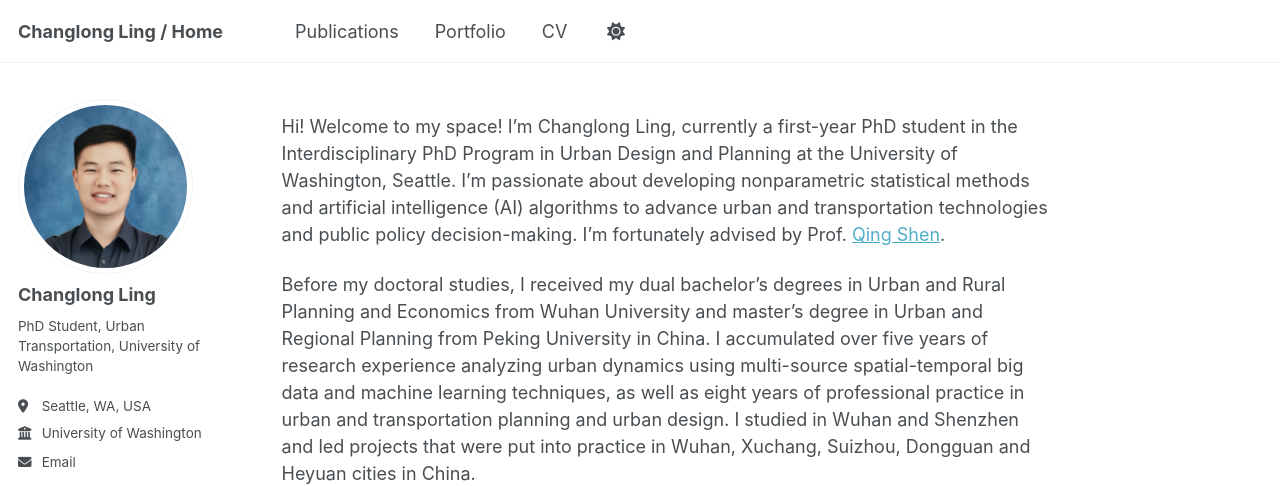
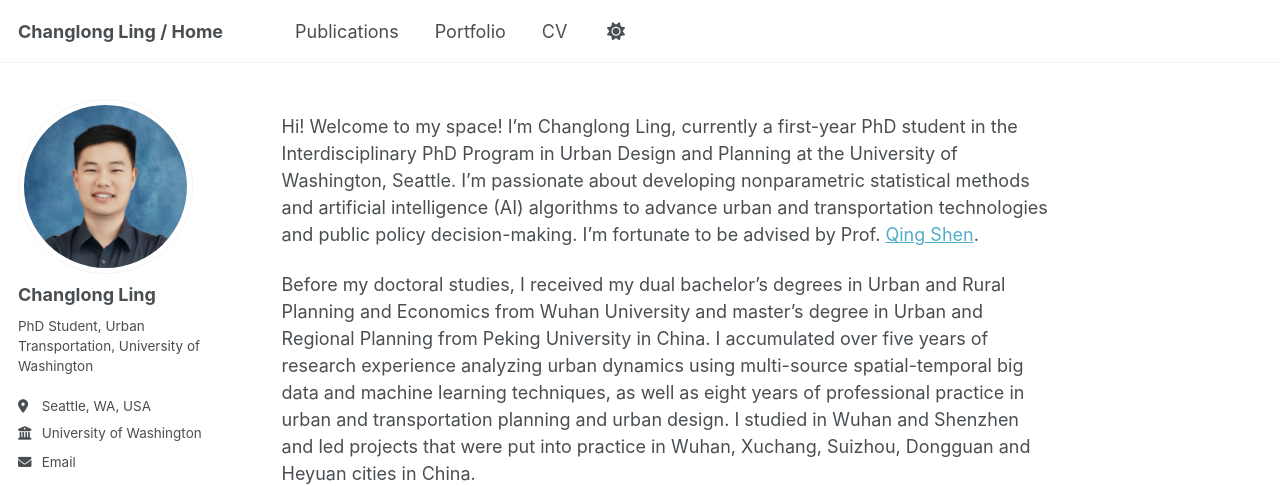
Before and after one commit to ChanglongLing/changlongling.github.io, a Jekyll site: the page built from _pages/about.md, in a window 1280 px wide and 900 px high. Shown: the top 486 px of the window. Built offline with Jekyll 4.4.1, drawn with Linux system fonts in a browser that asks for light colours; some web fonts are replaced.

Commit message:
Update about.md

```diff
--- a/_pages/about.md
+++ b/_pages/about.md
@@ -7,7 +7,7 @@ redirect_from:
   - /about.html
 ---
 
-Hi! Welcome to my space! I'm Changlong Ling, currently a first-year PhD student in the Interdisciplinary PhD Program in Urban Design and Planning at the University of Washington, Seattle. I'm passionate about developing nonparametric statistical methods and artificial intelligence (AI) algorithms to advance urban and transportation technologies and public policy decision-making. I'm fortunately advised by Prof. [Qing Shen](https://urbdp.be.uw.edu/people/qing-shen/).
+Hi! Welcome to my space! I'm Changlong Ling, currently a first-year PhD student in the Interdisciplinary PhD Program in Urban Design and Planning at the University of Washington, Seattle. I'm passionate about developing nonparametric statistical methods and artificial intelligence (AI) algorithms to advance urban and transportation technologies and public policy decision-making. I'm fortunate to be advised by Prof. [Qing Shen](https://urbdp.be.uw.edu/people/qing-shen/).
 
 Before my doctoral studies, I received my dual bachelor's degrees in Urban and Rural Planning and Economics from Wuhan University and master's degree in Urban and Regional Planning from Peking University in China. I accumulated over five years of research experience analyzing urban dynamics using multi-source spatial-temporal big data and machine learning techniques, as well as eight years of professional practice in urban and transportation planning and urban design. I studied in Wuhan and Shenzhen and led projects that were put into practice in Wuhan, Xuchang, Suizhou, Dongguan and Heyuan cities in China.
 
```
